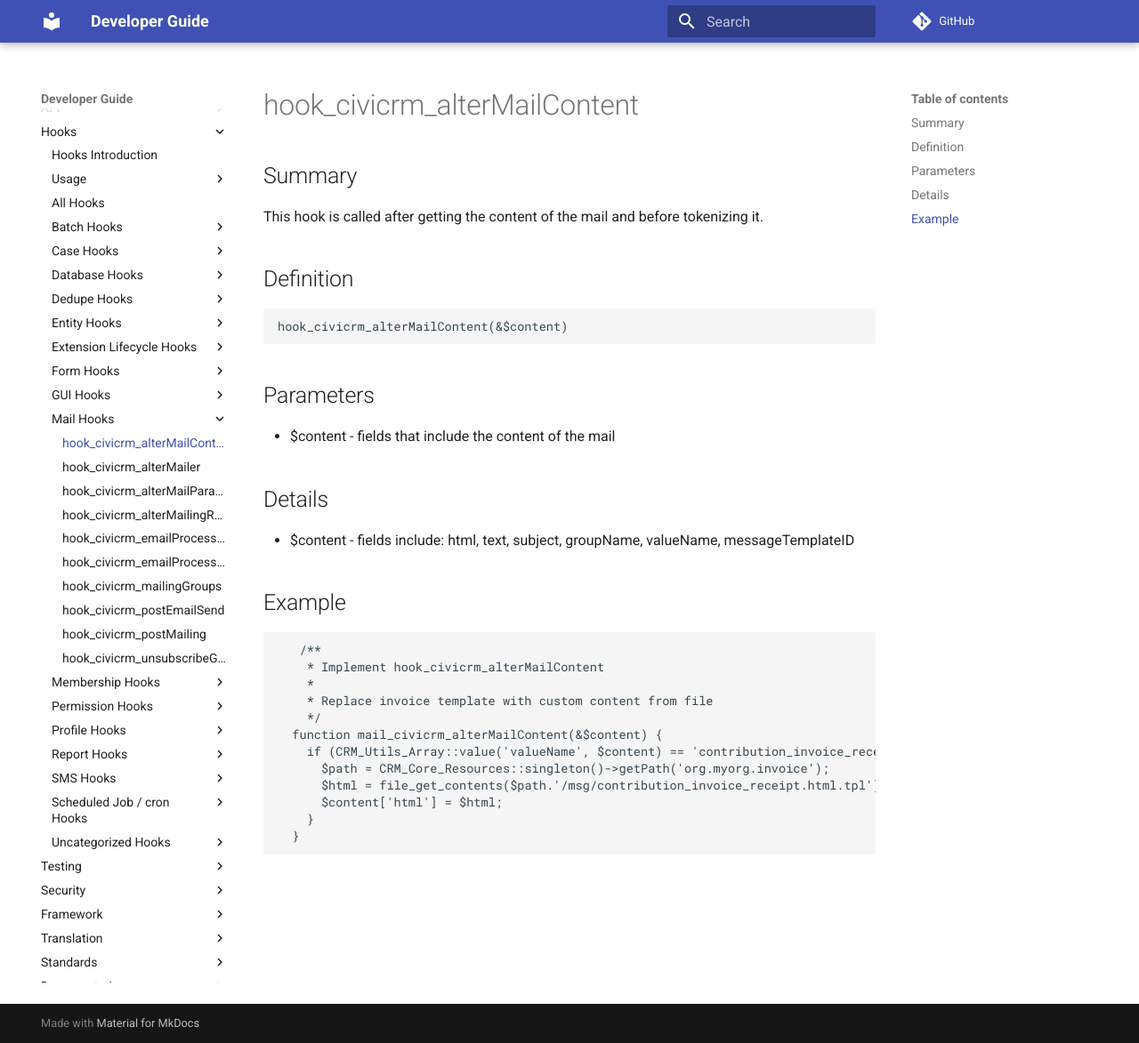
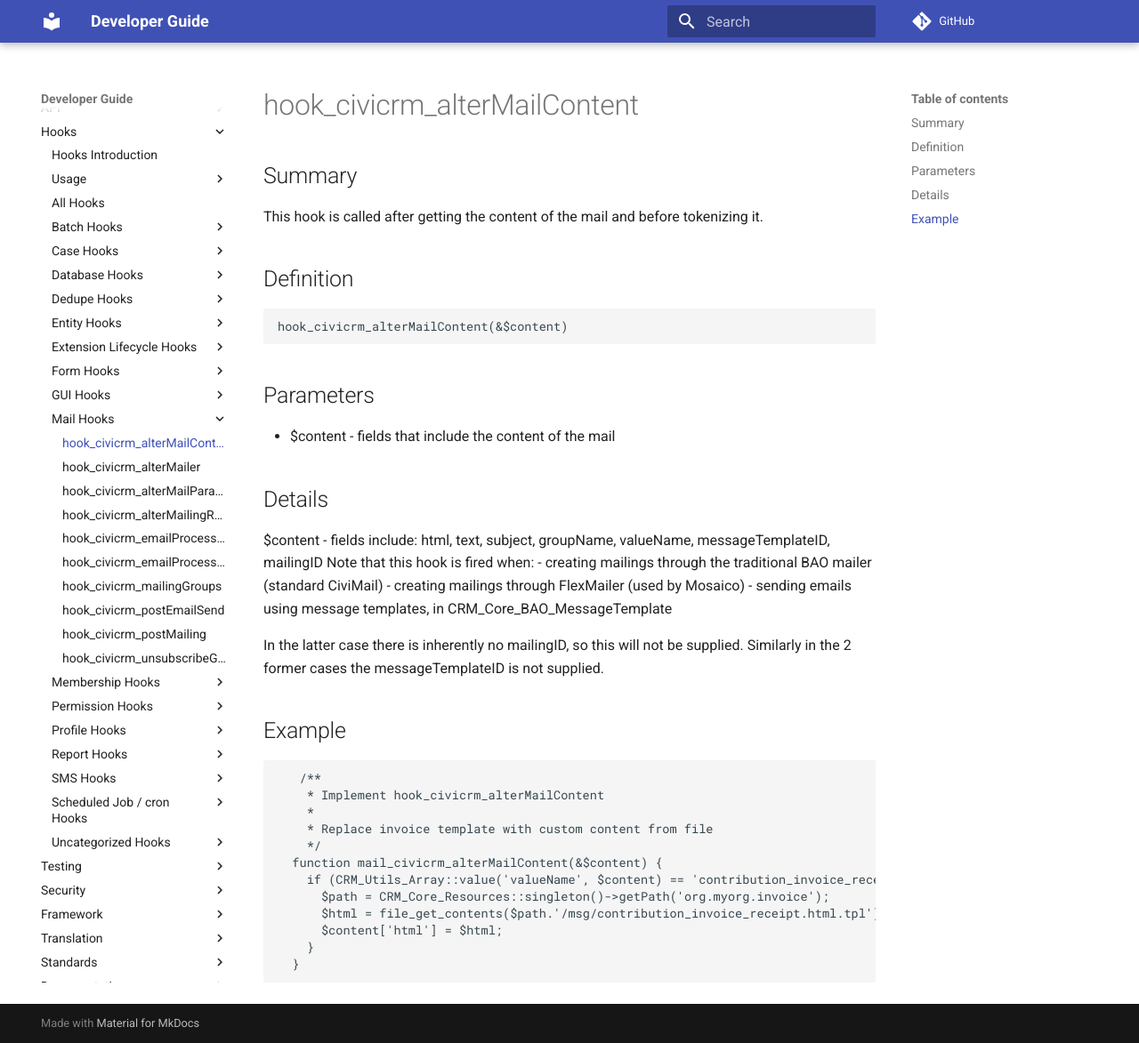
Before and after one commit to civicrm/civicrm-dev-docs, an MkDocs documentation site: the page built from docs/hooks/hook_civicrm_alterMailContent.md, in a window 1280 px wide and 1173 px high. Shown: the whole window at 89% size. Built offline with MkDocs 1.6.1 and Material for MkDocs 9.7.7, drawn with Linux system fonts in a browser that asks for light colours; comment, search, counter and statistics services are not loaded; old or Windows-style settings are respelled for this version of MkDocs.

Commit message:
Explain when mailingID and messageTemplateID are passed through
Linked to https://github.com/civicrm/civicrm-core/pull/15306

```diff
--- a/docs/hooks/hook_civicrm_alterMailContent.md
+++ b/docs/hooks/hook_civicrm_alterMailContent.md
@@ -15,7 +15,13 @@ tokenizing it.
 
 ## Details
 
--   $content - fields include: html, text, subject, groupName, valueName, messageTemplateID
+$content - fields include: html, text, subject, groupName, valueName, messageTemplateID, mailingID
+Note that this hook is fired when:
+- creating mailings through the traditional BAO mailer (standard CiviMail)
+- creating mailings through FlexMailer (used by Mosaico)
+- sending emails using message templates, in CRM_Core_BAO_MessageTemplate
+
+In the latter case there is inherently no mailingID, so this will not be supplied. Similarly in the 2 former cases the messageTemplateID is not supplied.
 
 ## Example
 
```
